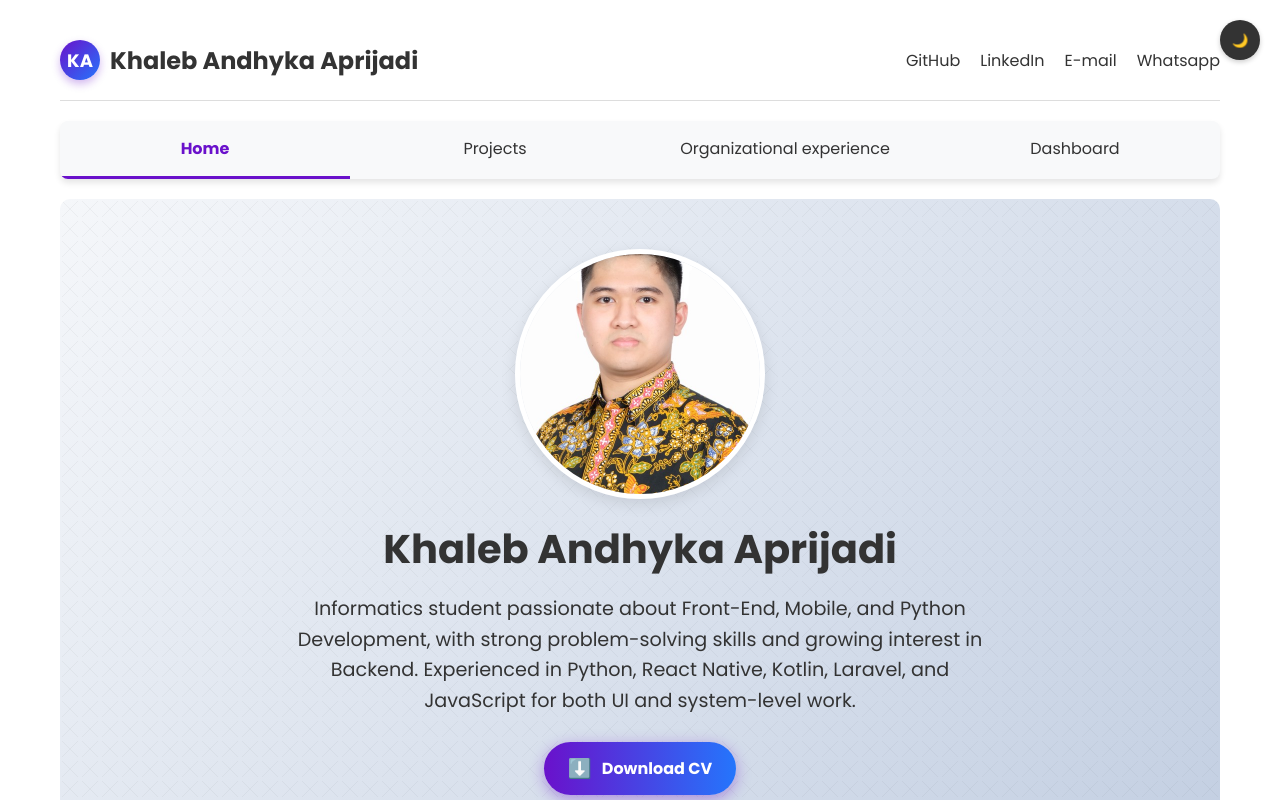
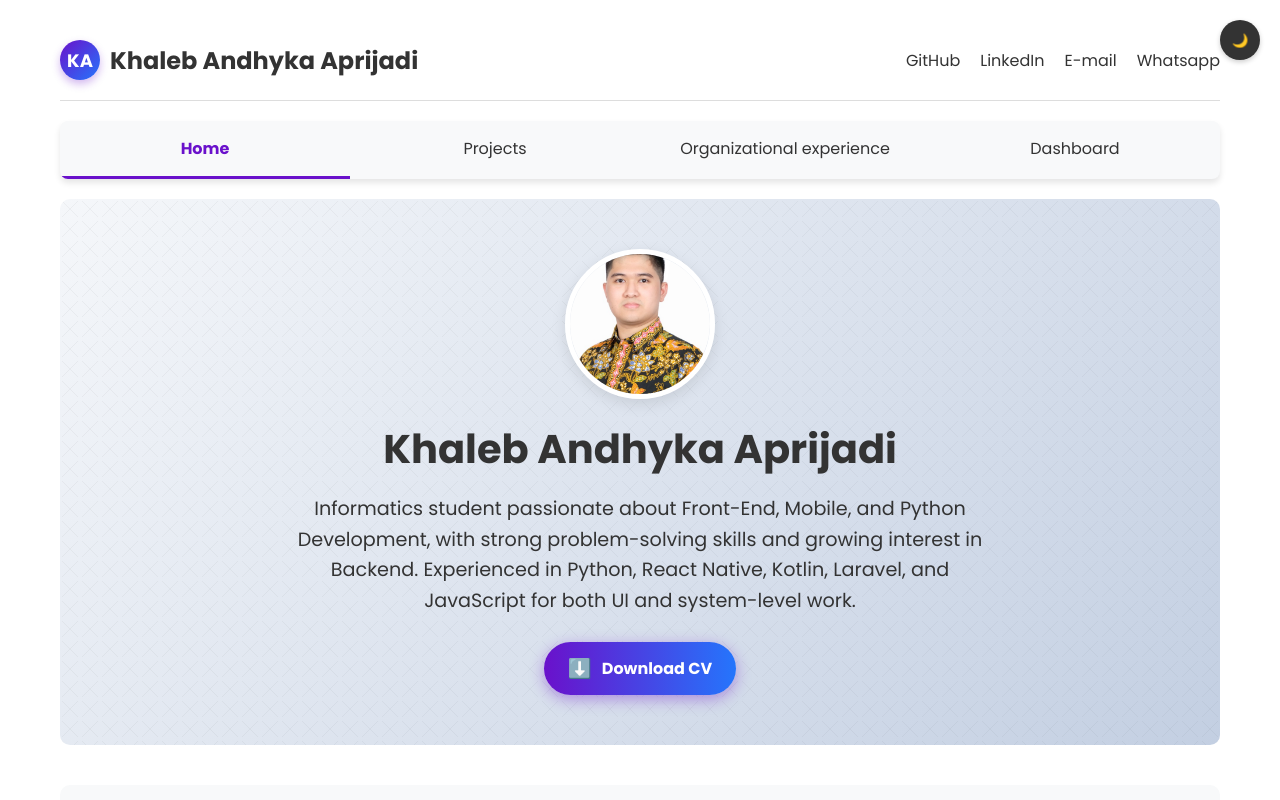
Before and after one commit to khalebandhyka/Portofolio_Khaleb, a React (Create React App) app: page / in a window 1280 px wide. Built offline with nearby package versions, Linux system fonts and the light colour scheme.

Commit message:
benerin ukuran pas foto

```diff
--- a/src/components/ProfileSection.js
+++ b/src/components/ProfileSection.js
@@ -90,8 +90,8 @@ function ProfileSection({ theme, themeChanging }) {
 
       <div
         style={{
-          width: "250px",
-          height: "250px",
+          width: "150px",
+          height: "150px",
           borderRadius: "50%",
           overflow: "hidden",
           margin: "0 auto 20px",
```
